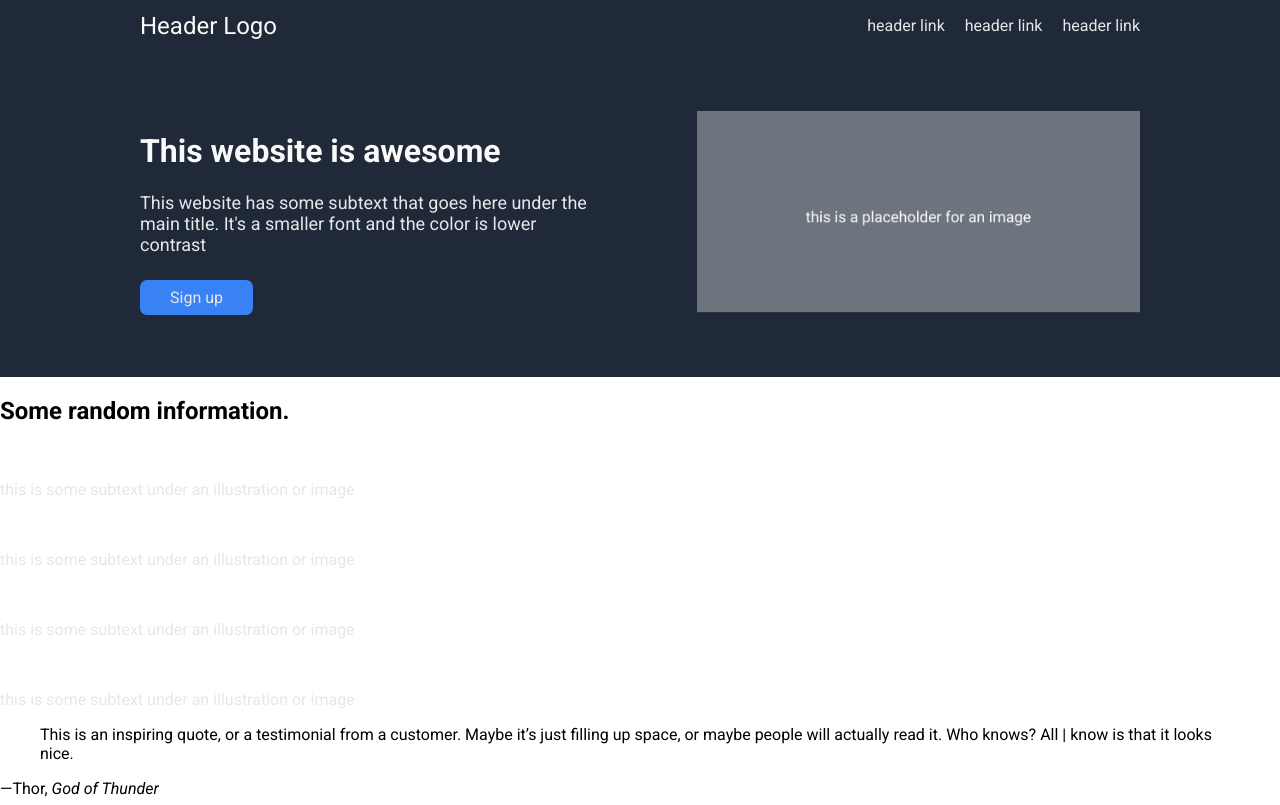
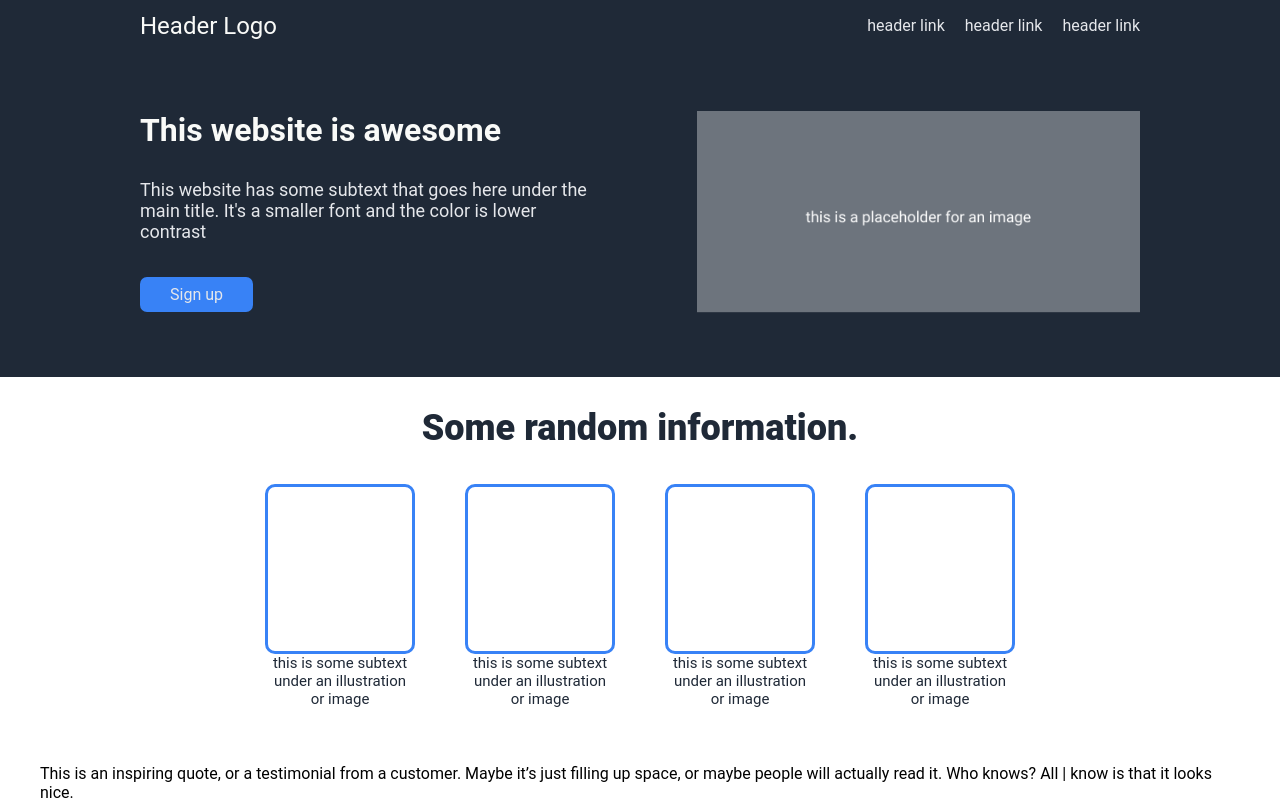
Before and after one commit to Valeriy2017/NextStep, a plain HTML site: page index.html in a window 1280 px wide. Shown: the top 805 px of the page. Drawn offline with Linux system fonts and the light colour scheme.

Commit message:
Debugging section-info
Here the centering of text elements was postponed and indents were set.

```diff
--- a/css/style.css
+++ b/css/style.css
@@ -1,6 +1,11 @@
 
 *{
     box-sizing: border-box;
+}
+p, h1, h2, h3 a{
+  padding: 0;
+  margin: 0;
+
 }
 body{
   padding: 0;
@@ -43,7 +48,7 @@ body{
 li{
   list-style-type: none;
 }
-a{
+li a{
   text-decoration: none;
   color:#E5E7EB;
 }
@@ -65,17 +70,73 @@ a{
 .headr__content-text {
   font-size: 18px;
   color: #E5E7EB;
+  margin: 30px 0 35px 0;
+
 }
+
 .buttom {
-  margin-top: 33px;
+  display: inline-block;
+  padding: 8px 30px;
+  background-color: #3882F6;
+  border-radius: 7px;
+
 }
 .buttom a{
-  background-color: #3882F6;
-  padding: 8px 30px;
-  border-radius: 7px;
+
+  color:#E5E7EB;
+  text-decoration: none;
 }
 .header-images {
 }
+
+
+
+.section-info {
+  padding: 30px 0 40px 0;
+}
+.info-title h2{
+  text-align: center;
+  color: #1F2937;
+  font-size: 36px;
+  font-weight: 900;
+  margin-bottom: 35px;
+}
+.info-cart {
+}
+.cart-items {
+  display: flex;
+
+  gap: 50px;
+  justify-content: center;
+}
+.item {
+  width: 150px;
+}
+.item a{
+
+}
+.cart-content {
+  text-decoration: none;
+  color: #1F2937;
+  font-size: 15px;
+}
+.cart-text{
+  text-align: center;
+  padding: 0 1px;
+}
+.cart-img {
+  width: 150px;
+  height: 170px;
+  border: 3px solid #3882F6;
+  border-radius: 10px;
+}
+
+.cart-text{
+
+
+
+}
+
 
 
 
--- a/index.html
+++ b/index.html
@@ -4,10 +4,10 @@
 <head>
     <meta charset="UTF-8">
     <meta name="viewport" content="width=device-width, initial-scale=1.0">
-    <link rel="preconnect" href="https://fonts.googleapis.com">
-    <link rel="preconnect" href="https://fonts.googleapis.com">
-<link rel="preconnect" href="https://fonts.gstatic.com" crossorigin>
-<link href="https://fonts.googleapis.com/css2?family=Roboto+Serif:ital,opsz,wght@0,8..144,100..900;1,8..144,100..900&family=Roboto:ital,wdth,wght@0,75..100,100..900;1,75..100,100..900&display=swap" rel="stylesheet">
+    <!-- <link rel="preconnect" href="https://fonts.googleapis.com">
+    <link rel="preconnect" href="https://fonts.googleapis.com"> -->
+<!-- <link rel="preconnect" href="https://fonts.gstatic.com" crossorigin> -->
+<!-- <link href="https://fonts.googleapis.com/css2?family=Roboto+Serif:ital,opsz,wght@0,8..144,100..900;1,8..144,100..900&family=Roboto:ital,wdth,wght@0,75..100,100..900;1,75..100,100..900&display=swap" rel="stylesheet"> -->
 <title>Document</title>
     <link rel="stylesheet" href="./css/style.css">
 </head>
```
